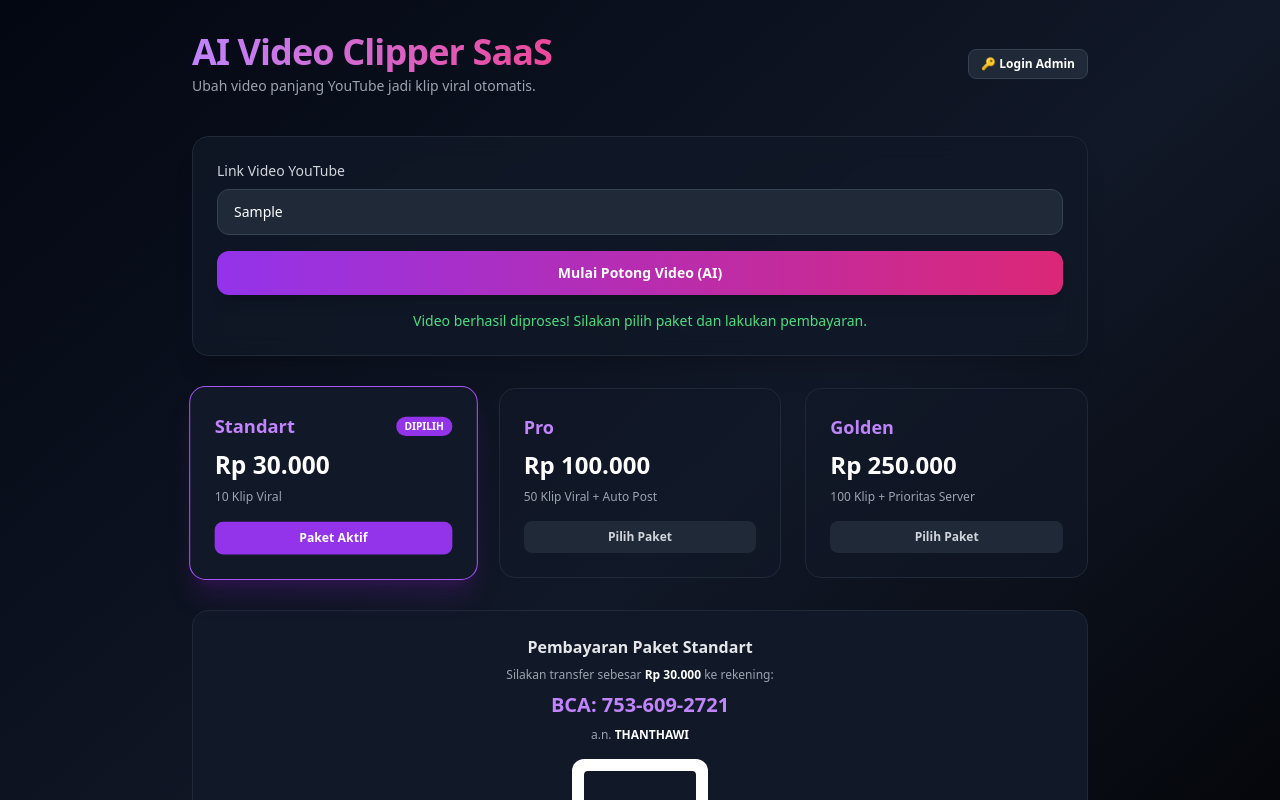
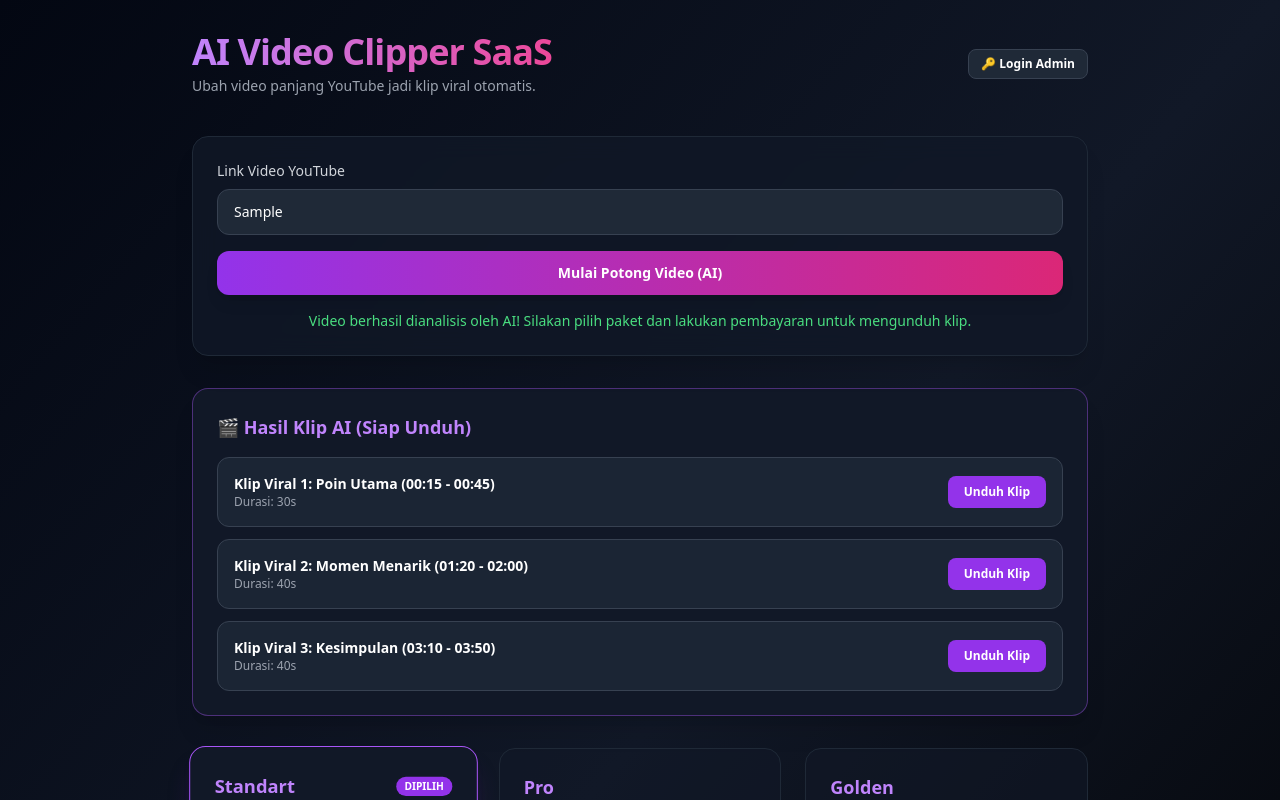
Before and after one commit to tawitan144-coder/AINEWTECHCLIPER, a React (Create React App) app in the folder frontend/: page / in a window 1280 px wide. Both pictures are taken after typing "Sample" into the empty fields and a click on the button "Mulai Potong Video (AI)". Shown: the top 800 px of the page. Built offline with nearby package versions, Linux system fonts and the light colour scheme.

Commit message:
Update App.js

```diff
--- a/frontend/src/App.js
+++ b/frontend/src/App.js
@@ -5,12 +5,12 @@ function App() {
   const [selectedPlan, setSelectedPlan] = useState('Standart');
   const [loading, setLoading] = useState(false);
   const [successMsg, setSuccessMsg] = useState('');
+  const [clips, setClips] = useState([]);
   const [isAdminOpen, setIsAdminOpen] = useState(false);
   const [adminEmail, setAdminEmail] = useState('');
   const [receiptFile, setReceiptFile] = useState(null);
   const [uploadStatus, setUploadStatus] = useState('');
 
-  // Harga dan Detail Paket
   const planDetails = {
     Standart: { price: 'Rp 30.000', clips: '10 Klip Viral' },
     Pro: { price: 'Rp 100.000', clips: '50 Klip Viral + Auto Post' },
@@ -24,10 +24,19 @@ function App() {
       return;
     }
     setLoading(true);
+    setSuccessMsg('');
+    setClips([]);
+
     setTimeout(() => {
       setLoading(false);
-      setSuccessMsg('Video berhasil diproses! Silakan pilih paket dan lakukan pembayaran.');
-    }, 1500);
+      setSuccessMsg('Video berhasil dianalisis oleh AI! Silakan pilih paket dan lakukan pembayaran untuk mengunduh klip.');
+      // Simulasi hasil klip video yang dihasilkan AI
+      setClips([
+        { id: 1, title: 'Klip Viral 1: Poin Utama (00:15 - 00:45)', duration: '30s' },
+        { id: 2, title: 'Klip Viral 2: Momen Menarik (01:20 - 02:00)', duration: '40s' },
+        { id: 3, title: 'Klip Viral 3: Kesimpulan (03:10 - 03:50)', duration: '40s' }
+      ]);
+    }, 2000);
   };
 
   const handleUploadReceipt = (e) => {
@@ -101,13 +110,36 @@ function App() {
               disabled={loading}
               className="w-full py-3 bg-gradient-to-r from-purple-600 to-pink-600 hover:from-purple-500 hover:to-pink-500 font-semibold rounded-xl shadow-lg transition-all duration-200 text-sm"
             >
-              {loading ? 'Memproses AI Clipper...' : 'Mulai Potong Video (AI)'}
+              {loading ? 'AI Sedang Memotong Video...' : 'Mulai Potong Video (AI)'}
             </button>
           </form>
           {successMsg && <p className="mt-4 text-green-400 text-center text-sm font-medium">{successMsg}</p>}
         </div>
 
-        {/* Pricing / Credit Plans (Sekarang Bisa Diklik) */}
+        {/* Hasil Klip AI (Akan muncul setelah diproses) */}
+        {clips.length > 0 && (
+          <div className="bg-gray-900 border border-purple-500/40 p-6 rounded-2xl mb-8 shadow-xl">
+            <h3 className="text-lg font-bold text-purple-400 mb-4">🎬 Hasil Klip AI (Siap Unduh)</h3>
+            <div className="space-y-3">
+              {clips.map((clip) => (
+                <div key={clip.id} className="flex justify-between items-center bg-gray-800/80 p-4 rounded-xl border border-gray-700">
+                  <div>
+                    <h4 className="text-sm font-semibold text-white">{clip.title}</h4>
+                    <p className="text-xs text-gray-400">Durasi: {clip.duration}</p>
+                  </div>
+                  <button
+                    onClick={() => alert('Silakan selesaikan pembayaran paket terlebih dahulu untuk mengunduh klip tanpa watermark!')}
+                    className="px-4 py-2 bg-purple-600 hover:bg-purple-500 text-xs font-bold rounded-lg transition"
+                  >
+                    Unduh Klip
+                  </button>
+                </div>
+              ))}
+            </div>
+          </div>
+        )}
+
+        {/* Pricing / Credit Plans */}
         <div className="grid grid-cols-1 md:grid-cols-3 gap-6 mb-8">
           {Object.keys(planDetails).map((plan) => (
             <div
@@ -139,14 +171,12 @@ function App() {
           <p className="text-xl font-bold text-purple-400 my-2">BCA: 753-609-2721</p>
           <p className="text-xs text-gray-400 mb-4">a.n. <span className="text-white font-semibold">THANTHAWI</span></p>
 
-          {/* Simulasi Barcode / QRIS */}
           <div className="inline-block bg-white p-3 rounded-xl mb-4 shadow">
             <div className="w-28 h-28 bg-gray-900 flex items-center justify-center text-[10px] text-white text-center p-2 rounded">
               [BARCODE QRIS / BCA]
             </div>
           </div>
 
-          {/* Form Upload Struk */}
           <form onSubmit={handleUploadReceipt} className="max-w-md mx-auto mt-2 space-y-3">
             <div className="text-left">
               <label className="block text-xs font-medium text-gray-300 mb-1">Unggah Struk Bukti Transfer:</label>
```
